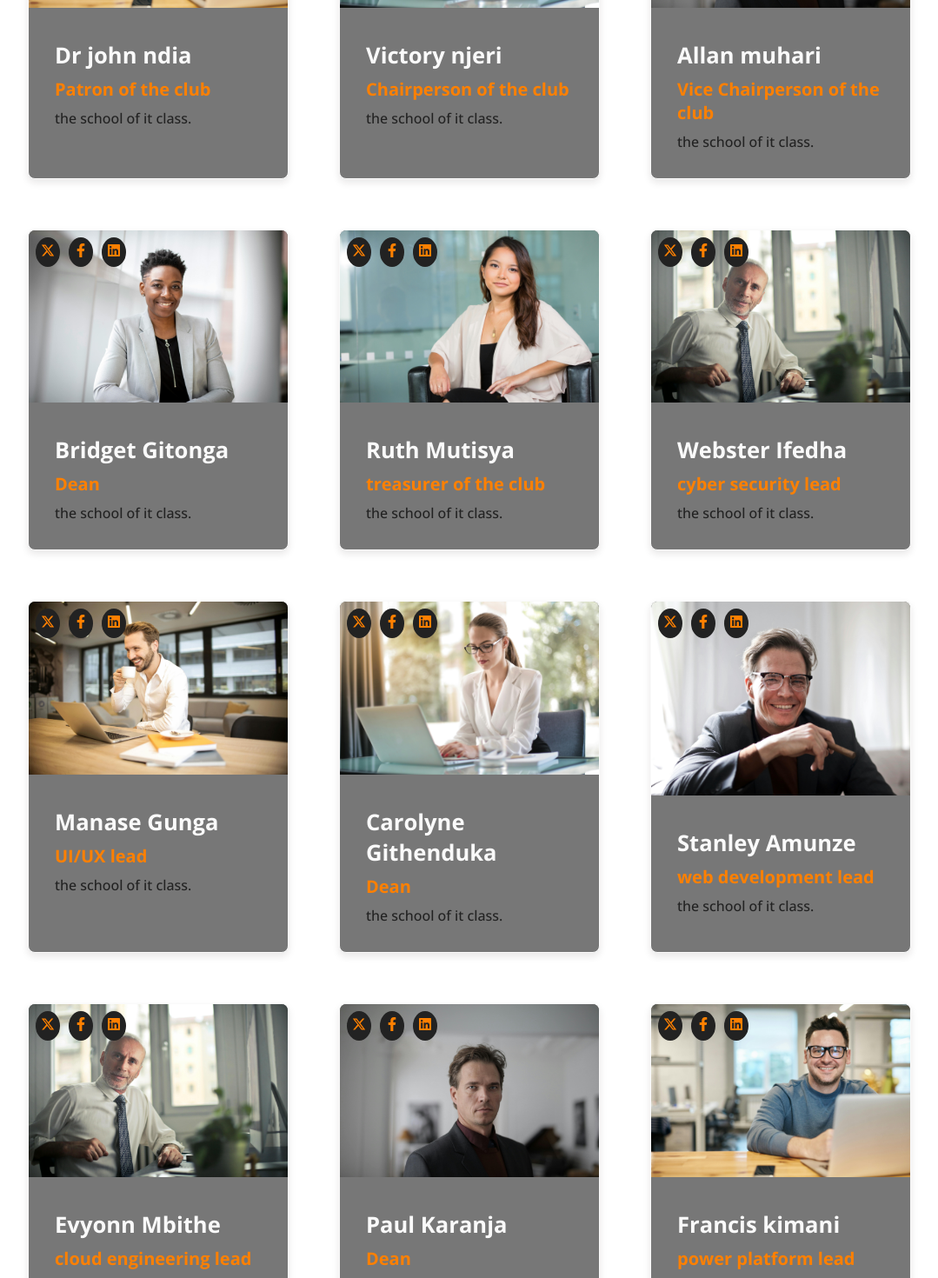
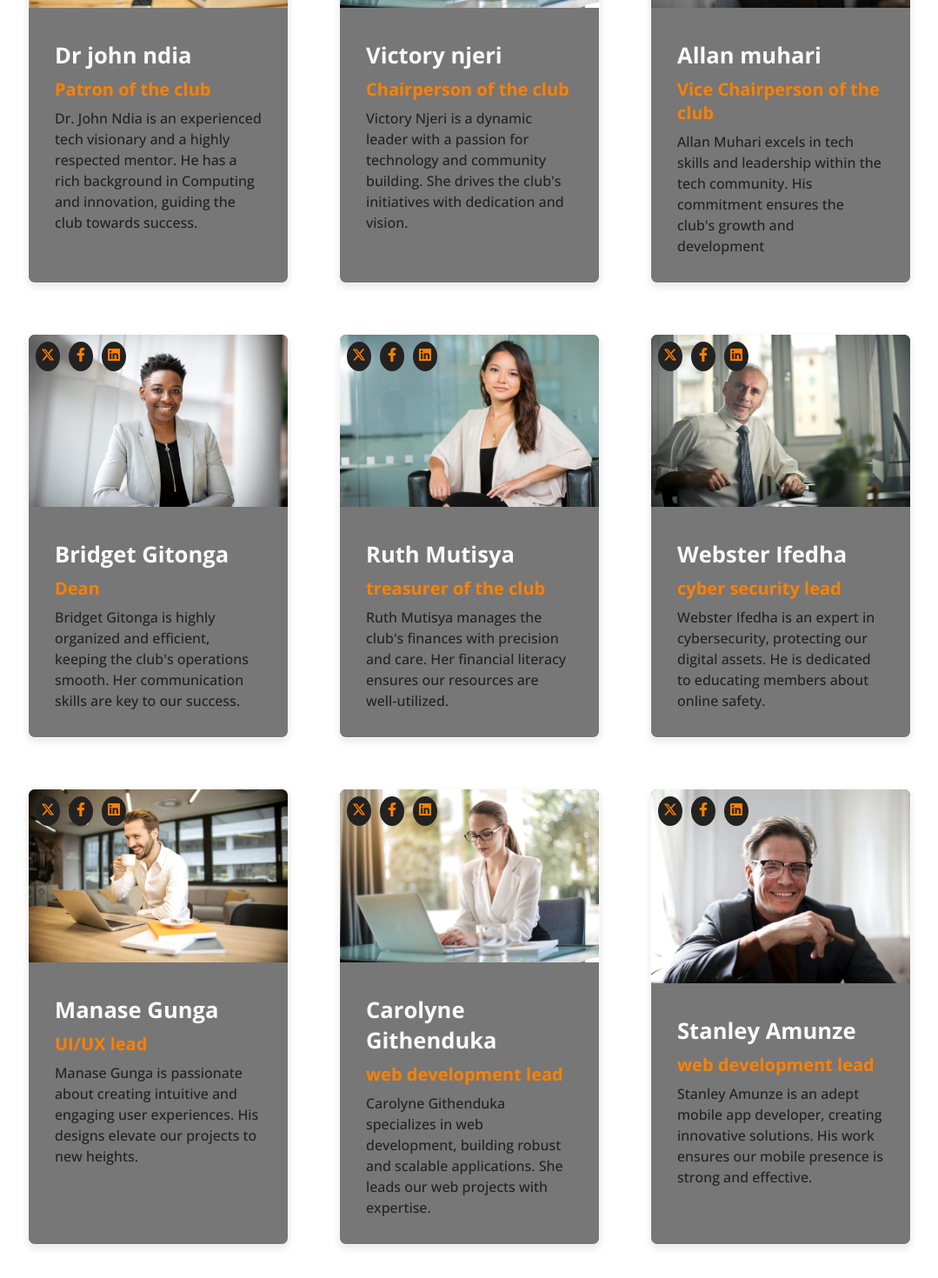
Before and after one commit to kimtechnos/Tech2give-Murang-a-University-Tech-Club, a React (Vite) app: page /leadership in a window 1280 px wide. Shown: the part 380-1850 px from the top of the page at 87% size, without its empty margins (100-1179 px from the left). Built offline with nearby package versions, Linux system fonts and the light colour scheme.

Commit message:
updating leadership section

```diff
--- a/src/components/Header/HeaderTop.jsx
+++ b/src/components/Header/HeaderTop.jsx
@@ -1,6 +1,7 @@
 import { HiOutlineMailOpen } from "react-icons/hi";
-import { ImLocation } from "react-icons/im";
+import { ImLocation, ImOpt } from "react-icons/im";
 import { MdCall } from "react-icons/md";
+
 const SocialInfo = ({ icon, label }) => {
   return (
     <div className="header-social-info">
--- a/src/components/Header/header.css
+++ b/src/components/Header/header.css
@@ -40,7 +40,6 @@
   height: var(--size);
   display: grid;
   place-content: center;
-  /* color: white; */
 }
 .header-social-icon-wrapper svg {
   width: 3rem;
--- a/src/pages/Home/home.css
+++ b/src/pages/Home/home.css
@@ -80,13 +80,13 @@
 .hero-ctas a {
   text-decoration: none;
   display: inline-block;
-  padding: 1rem 1.5rem;
+  padding: 1.5rem 1.5rem;
   background-color: var(--color-primary-light);
   margin-right: 2rem;
   border-radius: 100px;
   color: var(--color-white);
   text-decoration: capitalize;
-  font-weight: 600;
+  font-weight: 500;
 }
 @media screen and (max-width: 19.875em) {
   .hero-ctas {
@@ -97,6 +97,10 @@
   .hero-ctas a {
     margin: 0.5rem auto;
   }
+}
+.hero-ctas a:hover {
+  background-color: rgb(89, 179, 48);
+  transition: 1s;
 }
 
 .about {
--- a/src/pages/Leadership/Leaders.jsx
+++ b/src/pages/Leadership/Leaders.jsx
@@ -21,7 +21,7 @@ const Leaders = () => {
         fburl="fb.com"
         lnnurl="ln.com"
         field="Patron of the club"
-        biography="the school of it class."
+        biography="Dr. John Ndia is an experienced tech visionary and a highly respected mentor. He has a rich background in Computing and innovation, guiding the club towards success."
       />
       <Leadership
         image={g3}
@@ -30,7 +30,7 @@ const Leaders = () => {
         fburl="fb.com"
         lnnurl="ln.com"
         field="Chairperson of the club"
-        biography="the school of it class."
+        biography="Victory Njeri is a dynamic leader with a passion for technology and community building. She drives the club's initiatives with dedication and vision."
       />
       <Leadership
         image={l1}
@@ -39,7 +39,7 @@ const Leaders = () => {
         fburl="fb.com"
         lnnurl="ln.com"
         field=" Vice Chairperson of the club"
-        biography="the school of it class."
+        biography="Allan Muhari excels in tech skills and leadership within the tech community. His commitment ensures the club's growth and development"
       />
       <Leadership
         image={g4}
@@ -48,7 +48,7 @@ const Leaders = () => {
         fburl="fb.com"
         lnnurl="secretary of the club"
         field="Dean"
-        biography="the school of it class."
+        biography="Bridget Gitonga is highly organized and efficient, keeping the club's operations smooth. Her communication skills are key to our success."
       />
       <Leadership
         image={g5}
@@ -57,7 +57,7 @@ const Leaders = () => {
         fburl="fb.com"
         lnnurl="ln.com"
         field="treasurer of the club"
-        biography="the school of it class."
+        biography="Ruth Mutisya manages the club's finances with precision and care. Her financial literacy ensures our resources are well-utilized."
       />
       <Leadership
         image={l2}
@@ -66,7 +66,7 @@ const Leaders = () => {
         fburl="fb.com"
         lnnurl="ln.com"
         field="cyber security lead"
-        biography="the school of it class."
+        biography="Webster Ifedha is an expert in cybersecurity, protecting our digital assets. He is dedicated to educating members about online safety."
       />
       <Leadership
         image={l3}
@@ -75,7 +75,7 @@ const Leaders = () => {
         fburl="fb.com"
         lnnurl="ln.com"
         field=" UI/UX lead"
-        biography="the school of it class."
+        biography="Manase Gunga is passionate about creating intuitive and engaging user experiences. His designs elevate our projects to new heights."
       />
       <Leadership
         image={g3}
@@ -83,8 +83,8 @@ const Leaders = () => {
         twitterurl="x.com"
         fburl="fb.com"
         lnnurl="Mobile apps development lead"
-        field="Dean"
-        biography="the school of it class."
+        field="web development lead"
+        biography="Carolyne Githenduka specializes in web development, building robust and scalable applications. She leads our web projects with expertise."
       />
       <Leadership
         image={l4}
@@ -93,7 +93,7 @@ const Leaders = () => {
         fburl="fb.com"
         lnnurl="ln.com"
         field="web development lead"
-        biography="the school of it class."
+        biography="Stanley Amunze is an adept mobile app developer, creating innovative solutions. His work ensures our mobile presence is strong and effective."
       />
       <Leadership
         image={l2}
@@ -101,8 +101,8 @@ const Leaders = () => {
         twitterurl="x.com"
         fburl="fb.com"
         lnnurl="ln.com"
-        field=" cloud engineering lead"
-        biography="the school of it class."
+        field="  power platform lead"
+        biography=" Mbithe is a specialist in the Power Platform, driving innovation through automation and analytics. She empowers the club with her expertise."
       />
       <Leadership
         image={l1}
@@ -110,8 +110,8 @@ const Leaders = () => {
         twitterurl="x.com"
         fburl="fb.com"
         lnnurl="ln.com"
-        field="Dean"
-        biography="the school of it class."
+        field="Cloud Engineer"
+        biography="Paul Karanja is an expert in cloud engineering, optimizing our cloud infrastructure. His knowledge ensures our systems are efficient and reliable."
       />
       <Leadership
         image={dean1}
@@ -119,8 +119,8 @@ const Leaders = () => {
         twitterurl="x.com"
         fburl="fb.com"
         lnnurl="ln.com"
-        field="power platform lead"
-        biography="the school of it class."
+        field="fullstack Dev"
+        biography="Kimtech is a skilled full stack developer proficient in both front-end and back-end technologies. His expertise enables the creation of comprehensive and seamless web applications."
       />
     </section>
   );
```
